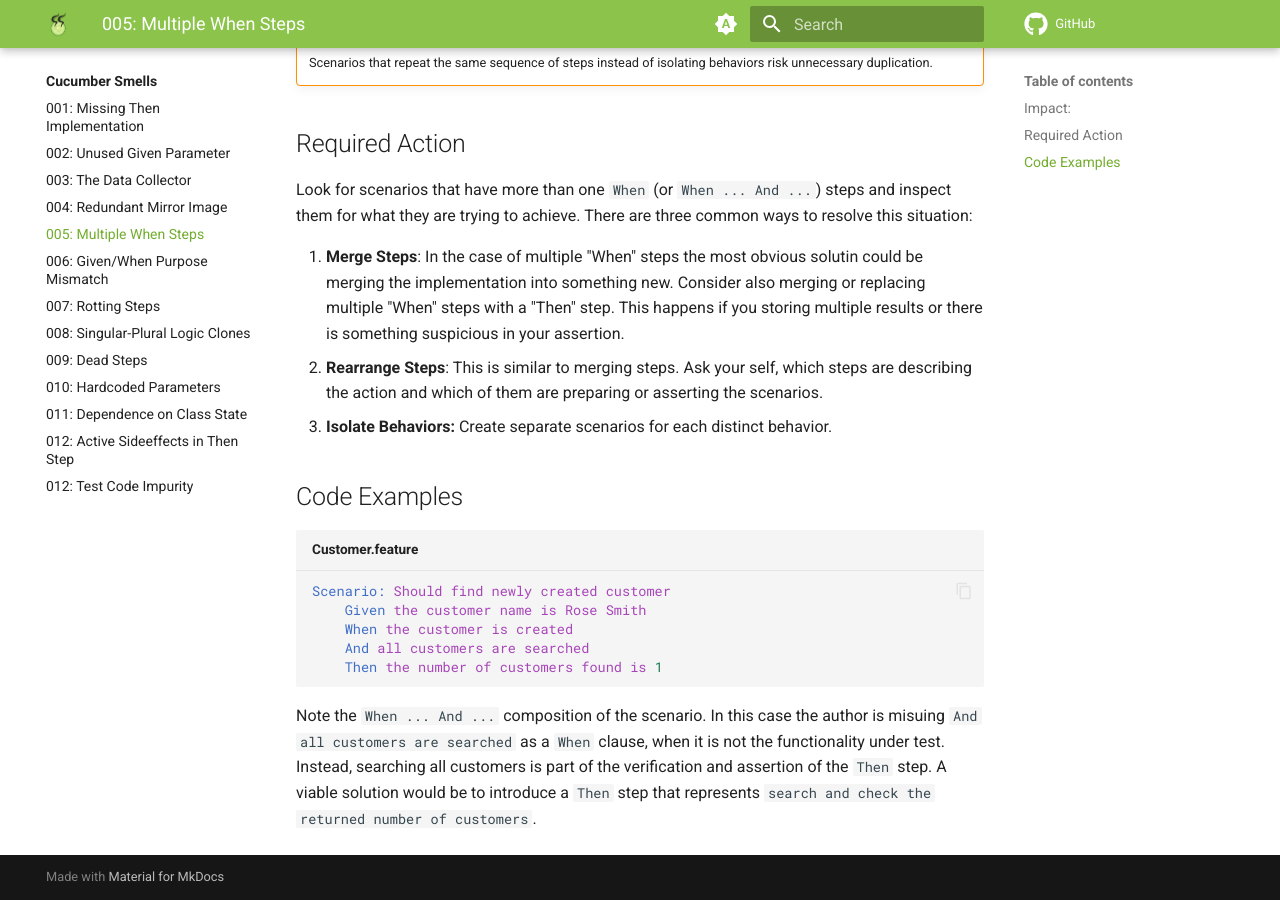
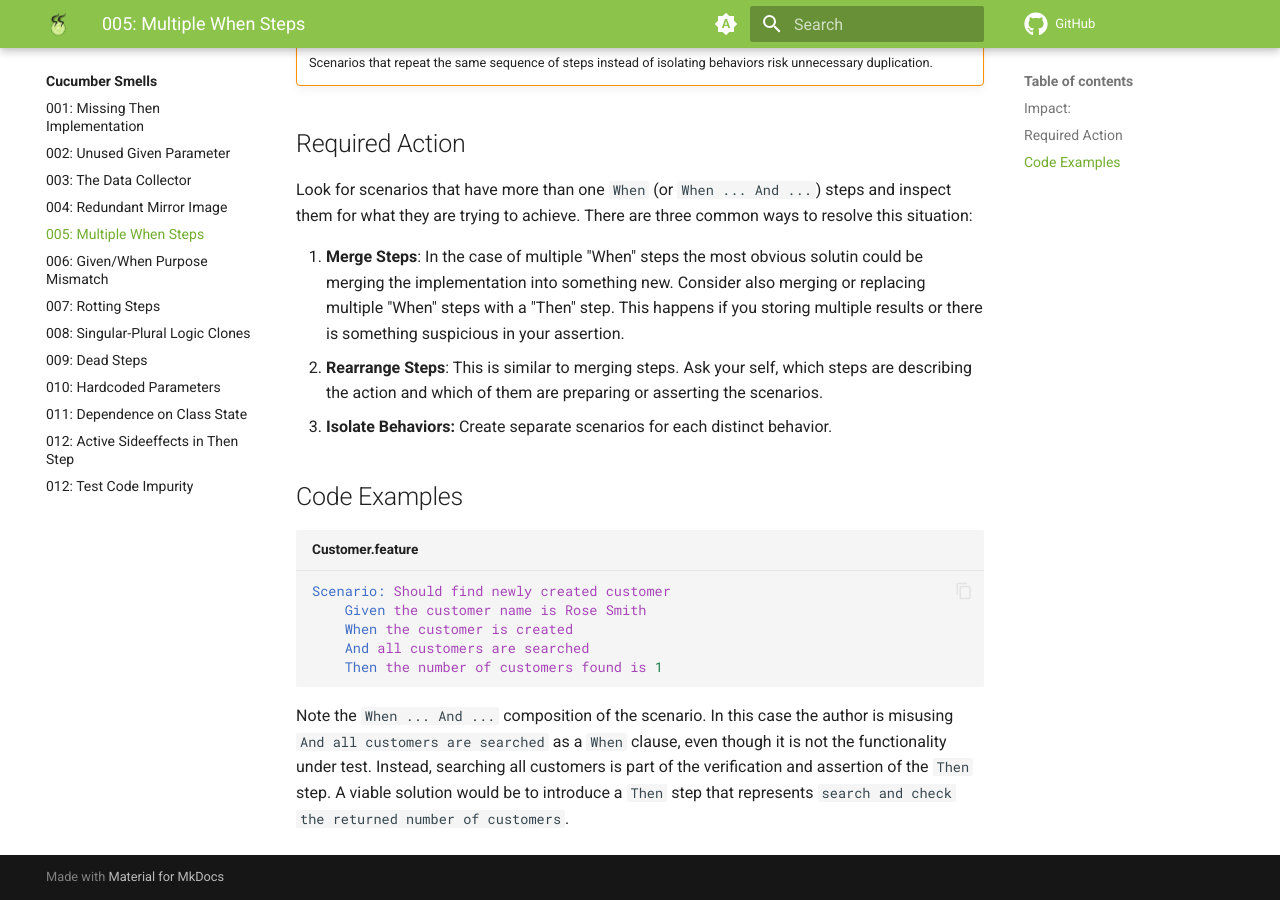
Before and after one commit to Cucumber-Diseases/cucumber-diseases.github.io, an MkDocs documentation site: the page built from docs/smells/005-multiple-when-steps.md, in a window 1280 px wide and 900 px high, scrolled down 785 px. Built offline with MkDocs 1.6.1 and Material for MkDocs 9.7.7, drawn with Linux system fonts in a browser that asks for light colours; some of the changed text lies outside the part shown.

Commit message:
Update 005-multiple-when-steps.md

````diff
--- a/docs/smells/005-multiple-when-steps.md
+++ b/docs/smells/005-multiple-when-steps.md
@@ -4,7 +4,7 @@
 
 When a scenario contains multiple `When` steps, it indicates an issue within the scope or the purpose of your test case. Are you using multiple “When” steps are to store multiple results? This leads to unclear and suspicious assertions in the `Then` step.
 
-In most cases when you encounter this smell, the `When` step is misused in order to execute or prepare a functionality that is not directly under test by the scenario for it's side effects. Very often this is to prepare some condition required by the verification in the following `Then` steps.
+If you encounter this smell, the `When` step is misused in order to execute or prepare a functionality that is not directly under test by the scenario for it's side effects. Very often this is to prepare some condition required by the verification in the following `Then` steps.
 
 ## Impact:
 
@@ -33,4 +33,4 @@
     Then the number of customers found is 1
 ```
 
-Note the `When ... And ...` composition of the scenario. In this case the author is misuing `And all customers are searched` as a `When` clause, when it is not the functionality under test. Instead, searching all customers is part of the verification and assertion of the `Then` step. A viable solution would be to introduce a `Then` step that represents `search and check the returned number of customers`.
+Note the `When ... And ...` composition of the scenario. In this case the author is misusing `And all customers are searched` as a `When` clause, even though it is not the functionality under test. Instead, searching all customers is part of the verification and assertion of the `Then` step. A viable solution would be to introduce a `Then` step that represents `search and check the returned number of customers`.
````
